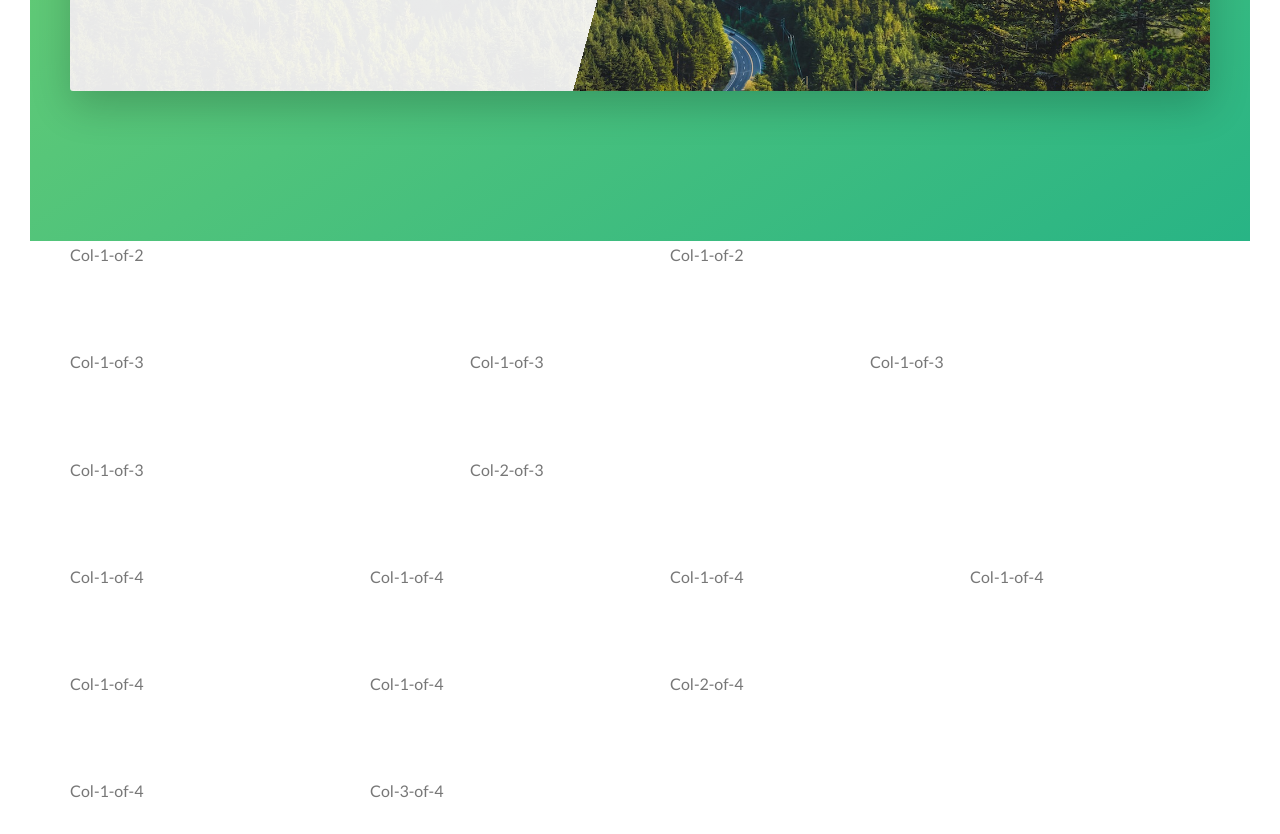
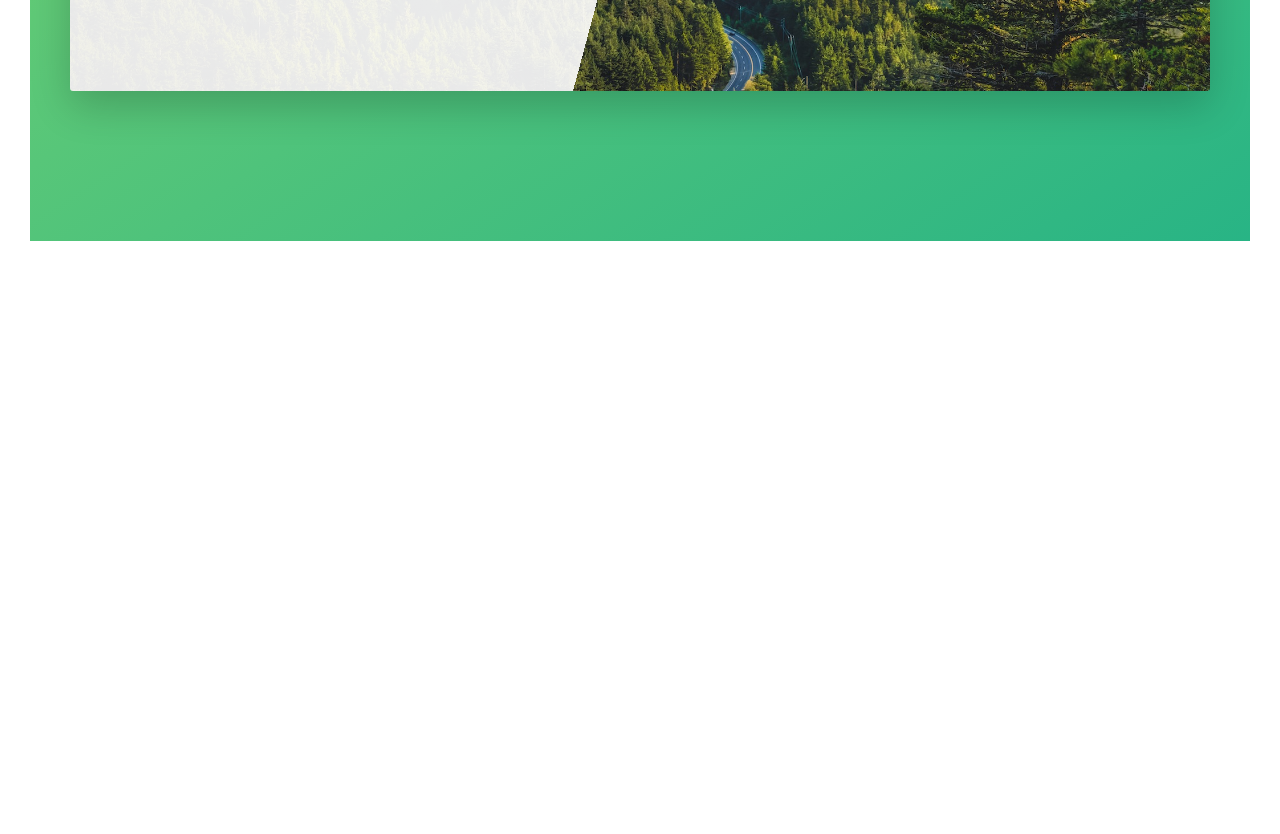
Before and after one commit to johnlester347/Natours, a website: page index.html in a window 1280 px wide. Shown: the part 5054-5888 px from the top of the page. After the commit the page ends 5325 px from the top, so only its background shows below. Drawn offline with Linux system fonts and the light colour scheme.

```diff
--- a/index.html
+++ b/index.html
@@ -317,7 +317,7 @@
         </section>
     </main>
 
-    <section class="grid-test">
+    <!-- <section class="grid-test">
         <div class="row">
             <div class="col-1-of-2">
                 Col-1-of-2
@@ -383,7 +383,7 @@
                 Col-3-of-4
             </div>
         </div>
-    </section>
+    </section> -->
 </body>
 
 </html>
```
Also changed, not shown: package.json (added, +23 -0 lines), 1 other file.
